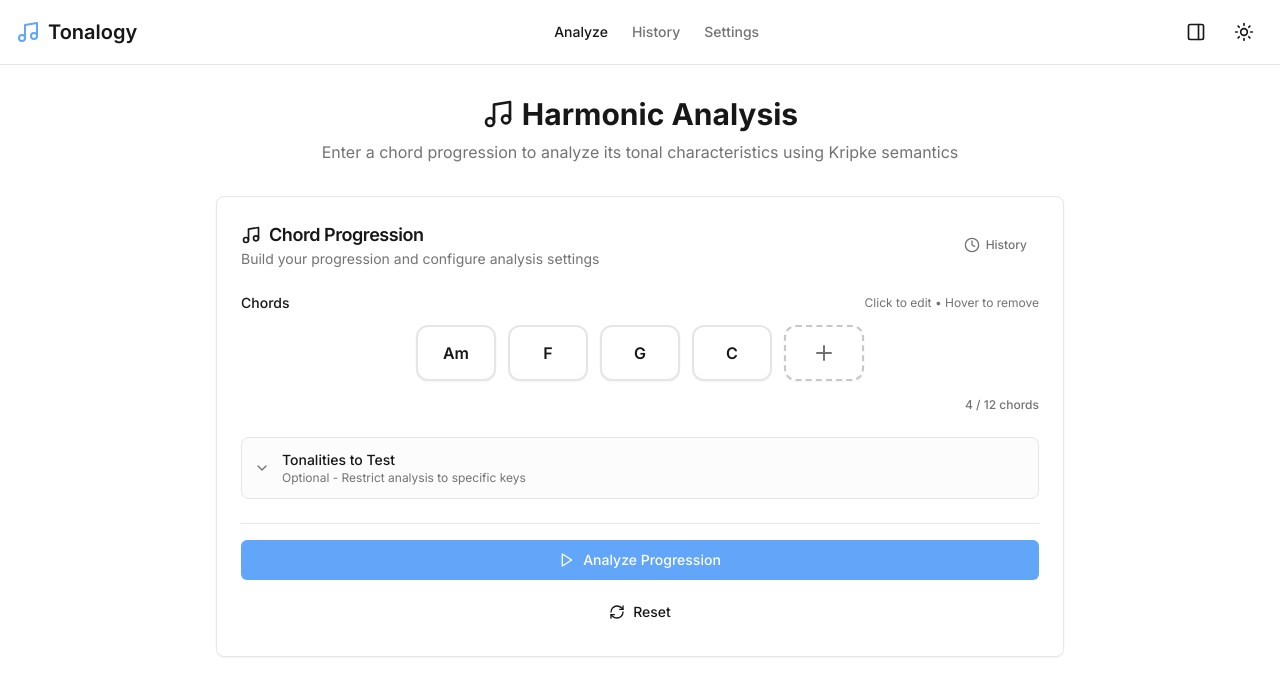
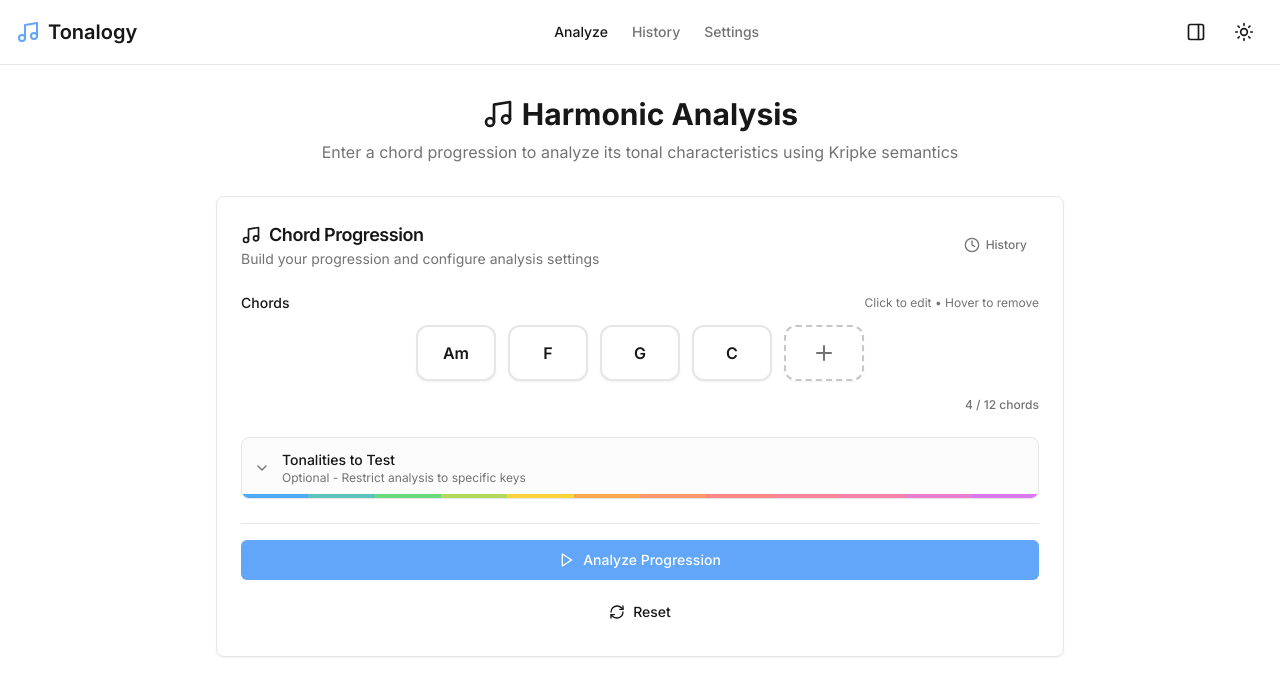
Before and after one commit to joabemorais/tonalogy-interface, a Next.js app: page / in a window 1280 px wide. Shown: the top 696 px of the page. Built offline with nearby package versions, Linux system fonts and the light colour scheme.

Commit message:
feat: add TonalityRainbow component for visual representation of tonalities

```diff
--- a/components/harmonic-analyzer.tsx
+++ b/components/harmonic-analyzer.tsx
@@ -7,7 +7,7 @@ import { Music, Play, Download, RefreshCw, Eye, ChevronDown, ChevronUp, Clock }
 import { Card, CardContent, CardDescription, CardHeader, CardTitle } from '@/components/ui/card'
 import { Button } from '@/components/ui/button'
 import { VisualChordInput } from '@/components/visual-chord-input'
-import { TonalitySelector } from '@/components/tonality-selector'
+import { TonalitySelector, TonalityRainbow } from '@/components/tonality-selector'
 import { AnalysisResults } from '@/components/analysis-results'
 import { VisualizationMode } from '@/components/visualization-mode'
 import { MultiThemeVisualizationDisplay } from '@/components/multi-theme-visualization-display'
@@ -261,7 +261,7 @@ export function HarmonicAnalyzer() {
 
           {/* Tonality Selection - Accordion */}
           <div className="space-y-0">
-            <div className={`border rounded-lg overflow-hidden transition-all duration-300 ${
+            <div className={`border rounded-lg overflow-hidden transition-all duration-300 relative ${
               isTonalitySectionOpen ? 'bg-muted/20' : 'bg-muted/30'
             }`}>
               <button
@@ -287,7 +287,6 @@ export function HarmonicAnalyzer() {
                   </span>
                 )}
               </button>
-
               <div className={`transition-all duration-300 ease-in-out ${
                 isTonalitySectionOpen
                   ? 'max-h-[600px] opacity-100'
@@ -300,6 +299,10 @@ export function HarmonicAnalyzer() {
                     disabled={isLoading}
                   />
                 </div>
+              </div>
+              {/* Rainbow as border-bottom */}
+              <div className="absolute left-0 right-0 bottom-0 w-full pointer-events-none">
+                <TonalityRainbow />
               </div>
             </div>
           </div>
--- a/components/tonality-selector.tsx
+++ b/components/tonality-selector.tsx
@@ -9,6 +9,35 @@ interface TonalitySelectorProps {
   selected: string[]
   onChange: (tonalities: string[]) => void
   disabled?: boolean
+}
+
+// Component for the tonality rainbow at the bottom
+function TonalityRainbow() {
+  const { getColor } = useTonalityTheme()
+
+  // Get the 12 major tonalities in chromatic order
+  const majorTonalities = [
+    'C Major', 'C# Major', 'D Major', 'D# Major', 'E Major', 'F Major',
+    'F# Major', 'G Major', 'G# Major', 'A Major', 'A# Major', 'B Major'
+  ]
+
+  return (
+    <div className="relative mt-3">
+      <div className="flex h-1 rounded-full overflow-hidden">
+        {majorTonalities.map((tonality, index) => {
+          const strokeColor = getColor(tonality, 'stroke')
+          return (
+            <div
+              key={tonality}
+              className="flex-1 transition-all duration-200 hover:h-1.5"
+              style={{ backgroundColor: strokeColor }}
+              title={tonality}
+            />
+          )
+        })}
+      </div>
+    </div>
+  )
 }
 
 export function TonalitySelector({ selected, onChange, disabled = false }: TonalitySelectorProps) {
@@ -92,8 +121,9 @@ export function TonalitySelector({ selected, onChange, disabled = false }: Tonal
         </div>
       </div>
       {selected.length > 0 && (
-        <div className="flex flex-wrap gap-1.5 mt-3">
+        <div className="flex items-center gap-2 mt-3">
           <span className="text-xs text-muted-foreground">Selected:</span>
+          <div className="flex flex-wrap gap-1.5 items-center">
             {selected.map((tonality) => (
               <span
                 key={tonality}
@@ -112,7 +142,11 @@ export function TonalitySelector({ selected, onChange, disabled = false }: Tonal
               </span>
             ))}
           </div>
+        </div>
       )}
     </div>
   )
 }
+
+// Export TonalityRainbow separately for use in other components
+export { TonalityRainbow }
```
Lines whose indentation alone changed are shown as unchanged.
